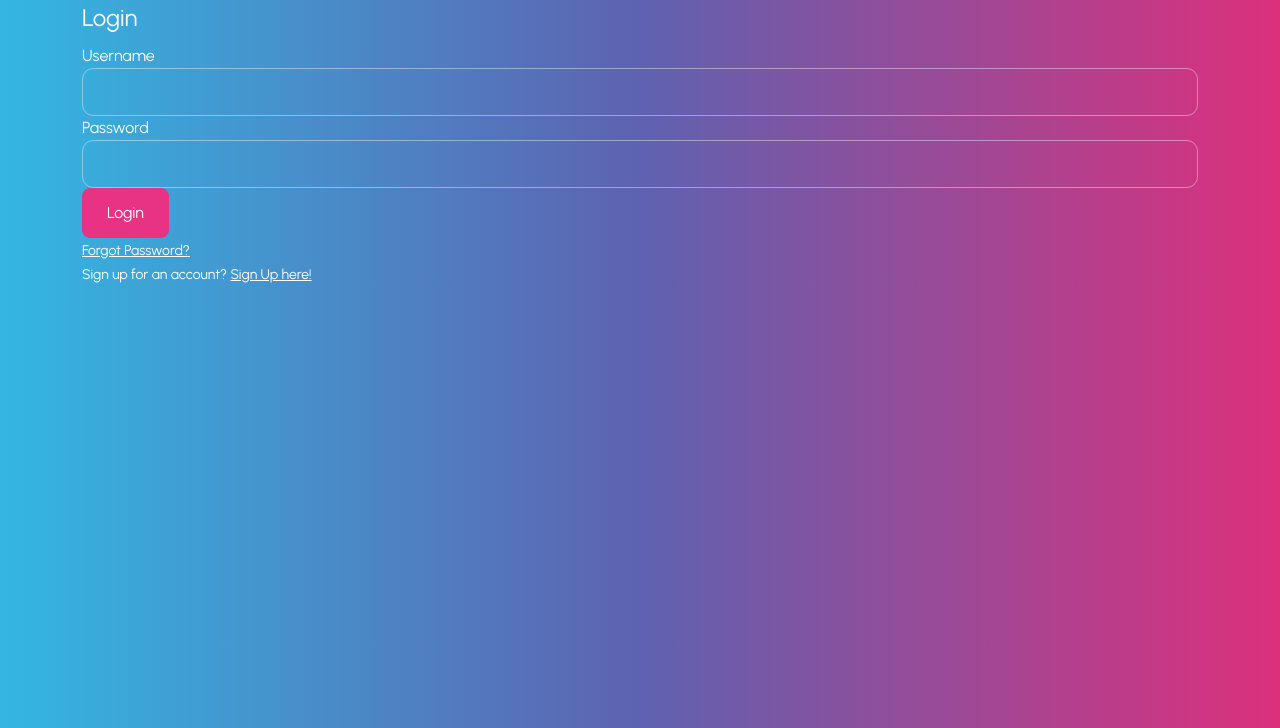
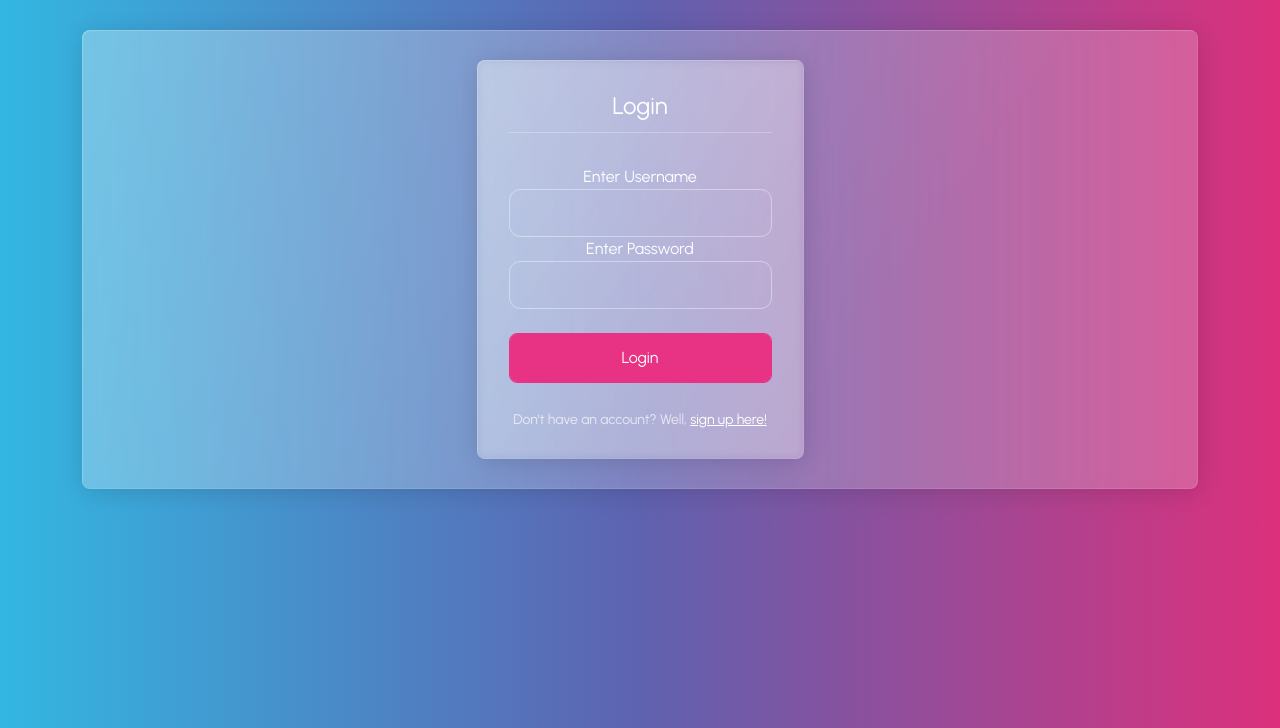
Before and after one commit to codingwithjen/capstone-1, a Flask app: page /login in a window 1280 px wide. Shown: the part 72-800 px from the top of the page. Run offline with Flask 2, Linux system fonts and the light colour scheme; some libraries are stand-ins or nearby versions.

Commit message:
added ajax jquery below login and signup templates, and fixed login flash message

```diff
--- a/app.py
+++ b/app.py
@@ -239,9 +239,9 @@ def login():
             do_login(user)
             flash(f'Hello, {user.username}!', 'success')
             return redirect('/')
-        flash('Invalid crendentials. Please try again.', 'danger')
+        flash('Oops! Looks like invalid crendetials entered. Please try again!', 'primary')
 
-    return render_template('login.html', form=form)
+    return render_template('users/login.html', form=form)
 
 @app.route('/logout')
 def logout():
@@ -249,7 +249,7 @@ def logout():
 
     do_logout()
 
-    flash('You have successfully logged out.', 'success')
+    flash('See ya later, alligator! You have successfully logged out!', 'success')
     return redirect(url_for('login'))
 
 
--- a/static/css/style.css
+++ b/static/css/style.css
@@ -29,6 +29,7 @@ img.animated-gif {
     width: 20px;
     height: 20px;
 }
+
 
  /* .inner {
     margin: 50px auto;
--- a/templates/users/login.html
+++ b/templates/users/login.html
@@ -3,32 +3,36 @@
 {% block title %}Login{% endblock %}
 
 {% block content %}
-<div class="inner">
+<div class="card mb-3">
+    <div class="card">
+        <div class="card-body">
             <form method="POST" action="">
-        {{ form.hidden_tag() }}
+                {{ form.hidden_tag()}}
                 <fieldset>
                     <legend>Login</legend>
+                    <hr>
                     <div class="form-group">
-                {{ form.username.label(class="form-control-label") }}
+                        Enter {{ form.username.label(class="form-control-label") }}
                         {{ form.username(class="form-control form-control-lg") }}
                     </div>
 
                     <div class="form-group">
-                {{ form.password.label(class="form-control-label") }}
+                        Enter {{ form.password.label(class="form-control-label") }}
                         {{ form.password(class="form-control form-control-lg" )}}
                     </div>
                 </fieldset>
-        <div class="form-group">
-            {{ form.submit(class="btn btn-primary") }}
+                <div class="form-group">&nbsp;
+                    {{ form.submit(class="form-control form-control-lg btn btn-primary") }}
+                </div><br>
+                <small class="text-muted">Don't have an account? Well, <a href="{{ url_for('signup')}}">sign up here!</a></small>
+            </form>
         </div>
-        <small><a href="#">Forgot Password?</a></small>
-    </form>
-    <small>Sign up for an account?
-        <a href="{{ url_for('signup') }}">Sign Up here!</a>
-    </small>
+    </div>
 </div>
 
 {% block scripts %}
-    <script src="https://ajax.googleapis.com/ajax/libs/jquery/3.1.0/jquery.min.js"></script>
-{% endblock scripts %}
+    <!-- AJAX jQuery -->
+    <script src="https://ajax.googleapis.com/ajax/libs/jquery/3.6.0/jquery.min.js"></script>
 {% endblock %}
+
+{% endblock %}
--- a/templates/users/signup.html
+++ b/templates/users/signup.html
@@ -59,4 +59,9 @@
     </div>
 </div>
 
+{% block scripts %}
+    <!-- AJAX jQuery -->
+    <script src="https://ajax.googleapis.com/ajax/libs/jquery/3.6.0/jquery.min.js"></script>
 {% endblock %}
+
+{% endblock %}
```
Also changed, not shown: templates/index_homepage.html (+6 -2 lines), templates/base.html (line endings or trailing spaces). Lines whose indentation alone changed are shown as unchanged.
